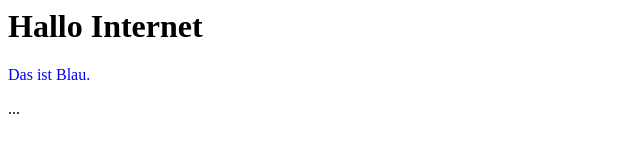
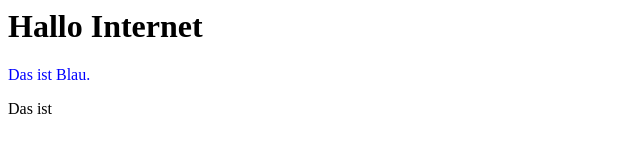
Before and after one commit to kavendro/site, a plain HTML site: page index.html in a window 1280 px wide. Shown: the full height of the page, 0-640 px from the left. Drawn offline with Linux system fonts and the light colour scheme.

Commit message:
Update index.html

```diff
--- a/index.html
+++ b/index.html
@@ -1,3 +1,3 @@
 <h1>Hallo Internet</h1>
 <p style="color: #0000FF">Das ist Blau.</p>
-<p style="colour: #FF00FF">...</p>
+<p style="colour: #FF00FF">Das ist</p>
```
